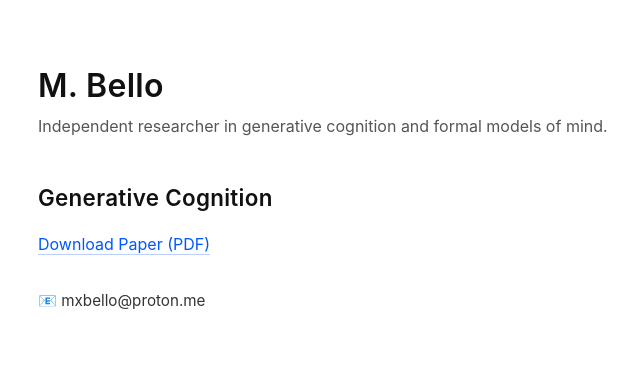
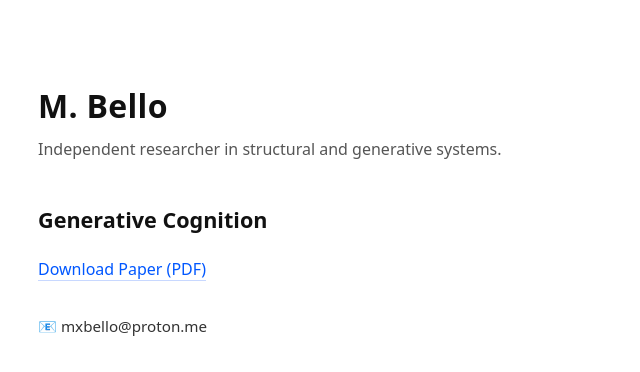
Before and after one commit to mxbello/mxbello.github.io, a plain HTML site: page index.html in a window 1280 px wide. Shown: the whole page, without its empty margins (282-922 px from the left). Drawn offline with Linux system fonts and the light colour scheme.

Commit message:
Update index.html

```diff
--- a/index.html
+++ b/index.html
@@ -2,44 +2,43 @@
 <html lang="en">
 <head>
 <meta charset="UTF-8">
-<title>M. Bello — Generative Cognition</title>
+<title>Generative Cognition</title>
+
 <style>
     body {
         background: #ffffff;
-        font-family: -apple-system, BlinkMacSystemFont, "Segoe UI", Roboto, Helvetica, Arial, sans-serif;
-        color: #111;
+        color: #111111;
+        font-family: system-ui, -apple-system, BlinkMacSystemFont, "Segoe UI",
+                     Roboto, Helvetica, Arial, sans-serif;
         max-width: 640px;
-        margin: 60px auto;
+        margin: 80px auto;
         padding: 0 20px;
-        line-height: 1.6;
+        line-height: 1.65;
     }
 
-    h1, h2 {
+    h1 {
+        font-size: 2rem;
+        margin-bottom: 0.2rem;
         font-weight: 600;
         letter-spacing: 0.3px;
     }
 
-    .name {
-        font-size: 2rem;
-        margin-bottom: 0.2rem;
+    .subtitle {
+        font-size: 1rem;
+        color: #555;
+        margin-bottom: 2.2rem;
     }
 
-    .tagline {
-        font-size: 1rem;
-        color: #555;
-        margin-bottom: 2rem;
-    }
-
-    .section-title {
+    h2 {
+        font-size: 1.35rem;
+        font-weight: 600;
         margin-top: 2.5rem;
-        margin-bottom: 0.8rem;
-        font-size: 1.4rem;
     }
 
     a {
         color: #0057ff;
         text-decoration: none;
-        border-bottom: 1px solid #bcd0ff;
+        border-bottom: 1px solid #c8d8ff;
     }
 
     a:hover {
@@ -53,35 +52,31 @@
         color: #333;
     }
 
-    /* subtle mysterious vibe */
-    .vibe {
-        margin-top: 2rem;
+    .footer-line {
+        margin-top: 2.8rem;
+        font-size: 0.92rem;
         color: #666;
         font-style: italic;
-        font-size: 0.95rem;
     }
 </style>
 </head>
 
 <body>
 
-<h1 class="name">M. Bello</h1>
-
-<div class="tagline">
-Independent researcher in generative cognition and formal models of mind.
+<h1>M. Bello</h1>
+<div class="subtitle">
+Independent researcher in structural and generative systems.
 </div>
 
-<h2 class="section-title">Generative Cognition</h2>
+<h2>Generative Cognition</h2>
 
 <p>
-    <a href="https://github.com/mxbello/Generative-Cognition/blob/main/Generative_Cognition.pdf">
+    <a href="https://github.com/mxbello/mxbello.github.io/blob/main/Generative_Cognition.pdf">
         Download Paper (PDF)
     </a>
 </p>
 
-<p class="email">
-📧 mxbello@proton.me
-</p>
+<p class="email">📧 mxbello@proton.me</p>
 
 </body>
 </html>
```
